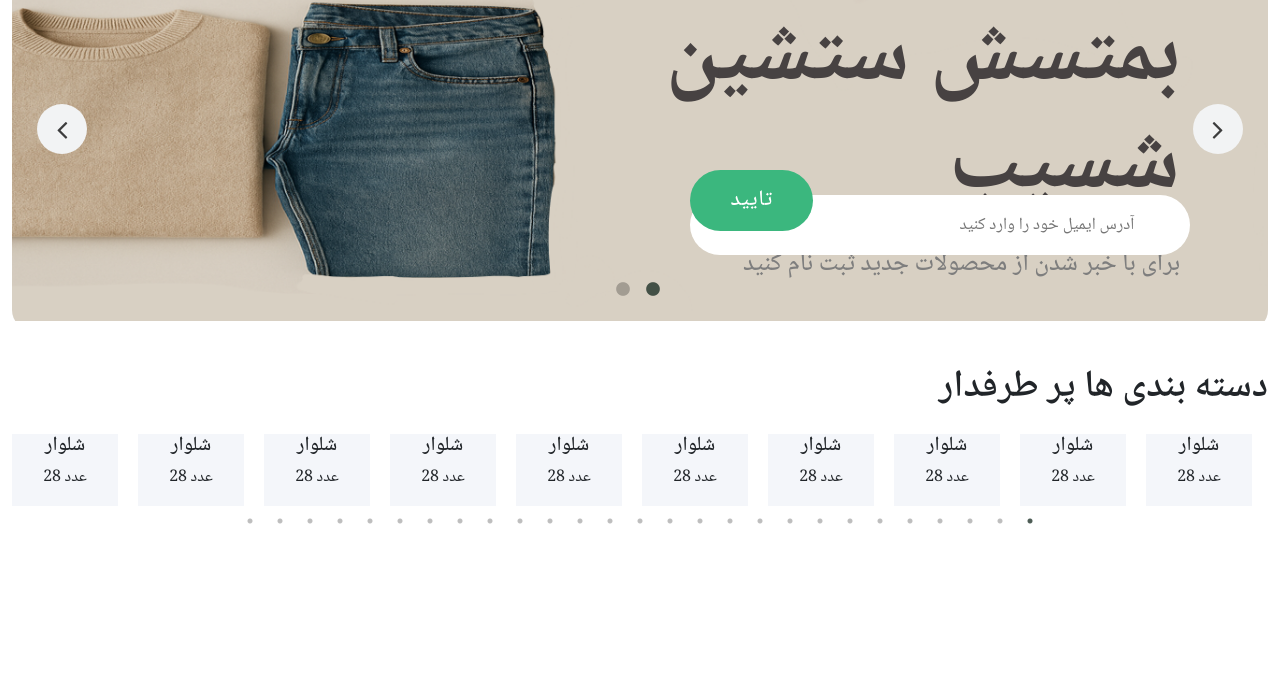
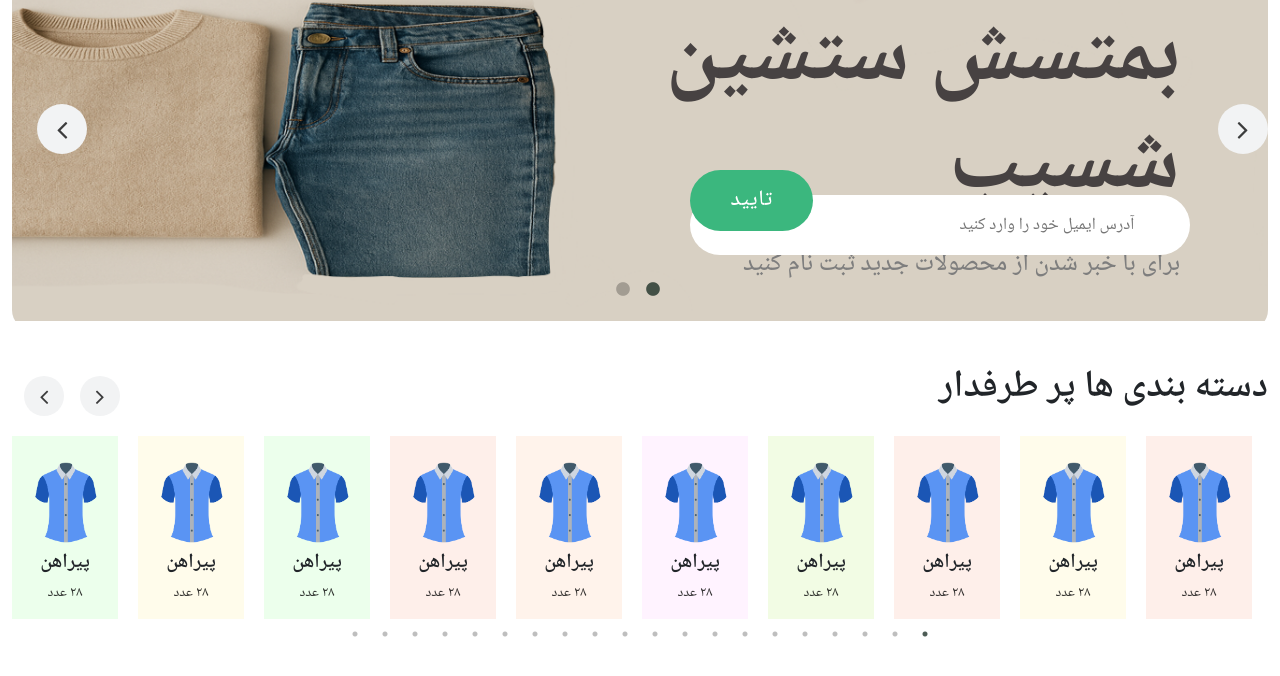
Before and after one commit to nima256/react-ecommerce, a React (Create React App) app: page / in a window 1280 px wide. Shown: the part 274-950 px from the top of the page. Built offline with nearby package versions, Linux system fonts and the light colour scheme; no server answers; some icons are missing.

Commit message:
Finishing Popular Categories

```diff
--- a/src/App.css
+++ b/src/App.css
@@ -30,4 +30,5 @@
 .hd {
   font-size: 38px !important;
   font-weight: 600 !important;
+  margin-bottom: 25px;
 }
--- a/src/components/catSlider/catSlider.css
+++ b/src/components/catSlider/catSlider.css
@@ -10,7 +10,6 @@
 
 .cat_slider_main .item {
   height: auto !important;
-  background: #f4f6fa !important;
   display: flex;
   align-items: center;
   justify-content: center;
@@ -22,4 +21,34 @@
   align-items: center;
   justify-content: center;
   flex-direction: column;
+  padding: 15px;
 }
+
+.cat_slider_main .item .info .categoryImg {
+  width: 100px !important;
+  height: 100px !important;
+}
+
+.cat_slider_main .item .info h5 {
+  font-weight: 600 !important;
+}
+
+.cat_slider_main .item .info p {
+  font-size: 14px;
+  opacity: 0.8;
+  color: #000;
+  margin-bottom: 0px;
+}
+.cat_slider_main .slick-arrow {
+  zoom: 80%;
+}
+.cat_slider_main .slick-arrow.slick-next {
+  top: -50px !important;
+  left: 85px !important;
+}
+
+.cat_slider_main .slick-arrow.slick-prev {
+  top: -50px !important;
+  left: 15px !important;
+  right: inherit !important;
+}
--- a/src/components/catSlider/catSlider.js
+++ b/src/components/catSlider/catSlider.js
@@ -1,14 +1,39 @@
 import "./catSlider.css";
+import categoryImg from "../../assets/images/category-image.png";
 import Slider from "react-slick";
+import { useState } from "react";
 
 const CatSlider = () => {
+  const [itemBg, setItemBg] = useState([
+    "#fffceb",
+    "#ecffec",
+    "#feefea",
+    "#fff3eb",
+    "#fff3ff",
+    "#f2fce4",
+    "#feefea",
+    "#fffceb",
+    "#feefea",
+    "#ecffec",
+    "#fffceb",
+    "#ecffec",
+    "#feefea",
+    "#fff3eb",
+    "#fff3ff",
+    "#f2fce4",
+    "#feefea",
+    "#fffceb",
+    "#feefea",
+    "#ecffec",
+  ]);
+
   const settings = {
     dots: true,
     infinite: true,
     speed: 500,
     slidesToShow: 10,
     slidesToScroll: 1,
-    arrows: false,
+    arrows: true,
     rtl: true,
   };
 
@@ -18,195 +43,95 @@ const CatSlider = () => {
         <div className="container-fluid cat-container">
           <h2 className="hd">دسته بندی ها پر طرفدار</h2>
           <Slider {...settings} className="cat_slider_main">
-            <div className="item">
+            {itemBg.length !== 0 &&
+              itemBg.map((item, index) => {
+                return (
+                  <div className="item">
+                    <div className="info" style={{ background: item }}>
+                      <img src={categoryImg} alt="" className="categoryImg" />
+                      <h5>پیراهن</h5>
+                      <p dir="rtl">۲۸ عدد</p>
+                    </div>
+                  </div>
+                );
+              })}
+            {/* <div className="item">
               <div className="info">
-                <img src="" alt="" />
-                <h5>شلوار</h5>
-                <p>28 عدد</p>
+                <img src={categoryImg} alt="" className="categoryImg" />
+                <h5>پیراهن</h5>
+                <p dir="rtl">۲۸ عدد</p>
               </div>
             </div>
             <div className="item">
               <div className="info">
-                <img src="" alt="" />
-                <h5>شلوار</h5>
-                <p>28 عدد</p>
+                <img src={categoryImg} alt="" className="categoryImg" />
+                <h5>تی شرت</h5>
+                <p dir="rtl">۲۸ عدد</p>
               </div>
             </div>
             <div className="item">
               <div className="info">
-                <img src="" alt="" />
+                <img src={categoryImg} alt="" className="categoryImg" />
                 <h5>شلوار</h5>
-                <p>28 عدد</p>
+                <p dir="rtl">۲۸ عدد</p>{" "}
               </div>
             </div>
             <div className="item">
               <div className="info">
-                <img src="" alt="" />
-                <h5>شلوار</h5>
-                <p>28 عدد</p>
+                <img src={categoryImg} alt="" className="categoryImg" />
+                <h5>کفش</h5>
+                <p dir="rtl">۲۸ عدد</p>{" "}
               </div>
             </div>
             <div className="item">
               <div className="info">
-                <img src="" alt="" />
-                <h5>شلوار</h5>
-                <p>28 عدد</p>
+                <img src={categoryImg} alt="" className="categoryImg" />
+                <h5>کاپشن</h5>
+                <p dir="rtl">۲۸ عدد</p>{" "}
               </div>
             </div>
             <div className="item">
               <div className="info">
-                <img src="" alt="" />
-                <h5>شلوار</h5>
-                <p>28 عدد</p>
+                <img src={categoryImg} alt="" className="categoryImg" />
+                <h5>شلوارک</h5>
+                <p dir="rtl">۲۸ عدد</p>{" "}
               </div>
             </div>
             <div className="item">
               <div className="info">
-                <img src="" alt="" />
-                <h5>شلوار</h5>
-                <p>28 عدد</p>
+                <img src={categoryImg} alt="" className="categoryImg" />
+                <h5>تاب</h5>
+                <p dir="rtl">۲۸ عدد</p>{" "}
               </div>
             </div>
             <div className="item">
               <div className="info">
-                <img src="" alt="" />
-                <h5>شلوار</h5>
-                <p>28 عدد</p>
+                <img src={categoryImg} alt="" className="categoryImg" />
+                <h5>کفش</h5>
+                <p dir="rtl">۲۸ عدد</p>{" "}
               </div>
             </div>
             <div className="item">
               <div className="info">
-                <img src="" alt="" />
-                <h5>شلوار</h5>
-                <p>28 عدد</p>
+                <img src={categoryImg} alt="" className="categoryImg" />
+                <h5>کاپشن</h5>
+                <p dir="rtl">۲۸ عدد</p>{" "}
               </div>
             </div>
             <div className="item">
               <div className="info">
-                <img src="" alt="" />
-                <h5>شلوار</h5>
-                <p>28 عدد</p>
+                <img src={categoryImg} alt="" className="categoryImg" />
+                <h5>شلوارک</h5>
+                <p dir="rtl">۲۸ عدد</p>{" "}
               </div>
             </div>
             <div className="item">
               <div className="info">
-                <img src="" alt="" />
-                <h5>شلوار</h5>
-                <p>28 عدد</p>
+                <img src={categoryImg} alt="" className="categoryImg" />
+                <h5>تاب</h5>
+                <p dir="rtl">۲۸ عدد</p>{" "}
               </div>
-            </div>
-            <div className="item">
-              <div className="info">
-                <img src="" alt="" />
-                <h5>شلوار</h5>
-                <p>28 عدد</p>
-              </div>
-            </div>
-            <div className="item">
-              <div className="info">
-                <img src="" alt="" />
-                <h5>شلوار</h5>
-                <p>28 عدد</p>
-              </div>
-            </div>
-            <div className="item">
-              <div className="info">
-                <img src="" alt="" />
-                <h5>شلوار</h5>
-                <p>28 عدد</p>
-              </div>
-            </div>
-            <div className="item">
-              <div className="info">
-                <img src="" alt="" />
-                <h5>شلوار</h5>
-                <p>28 عدد</p>
-              </div>
-            </div>
-            <div className="item">
-              <div className="info">
-                <img src="" alt="" />
-                <h5>شلوار</h5>
-                <p>28 عدد</p>
-              </div>
-            </div>
-            <div className="item">
-              <div className="info">
-                <img src="" alt="" />
-                <h5>شلوار</h5>
-                <p>28 عدد</p>
-              </div>
-            </div>
-            <div className="item">
-              <div className="info">
-                <img src="" alt="" />
-                <h5>شلوار</h5>
-                <p>28 عدد</p>
-              </div>
-            </div>
-            <div className="item">
-              <div className="info">
-                <img src="" alt="" />
-                <h5>شلوار</h5>
-                <p>28 عدد</p>
-              </div>
-            </div>
-            <div className="item">
-              <div className="info">
-                <img src="" alt="" />
-                <h5>شلوار</h5>
-                <p>28 عدد</p>
-              </div>
-            </div>
-            <div className="item">
-              <div className="info">
-                <img src="" alt="" />
-                <h5>شلوار</h5>
-                <p>28 عدد</p>
-              </div>
-            </div>
-            <div className="item">
-              <div className="info">
-                <img src="" alt="" />
-                <h5>شلوار</h5>
-                <p>28 عدد</p>
-              </div>
-            </div>
-            <div className="item">
-              <div className="info">
-                <img src="" alt="" />
-                <h5>شلوار</h5>
-                <p>28 عدد</p>
-              </div>
-            </div>
-            <div className="item">
-              <div className="info">
-                <img src="" alt="" />
-                <h5>شلوار</h5>
-                <p>28 عدد</p>
-              </div>
-            </div>
-            <div className="item">
-              <div className="info">
-                <img src="" alt="" />
-                <h5>شلوار</h5>
-                <p>28 عدد</p>
-              </div>
-            </div>
-            <div className="item">
-              <div className="info">
-                <img src="" alt="" />
-                <h5>شلوار</h5>
-                <p>28 عدد</p>
-              </div>
-            </div>
-            <div className="item">
-              <div className="info">
-                <img src="" alt="" />
-                <h5>شلوار</h5>
-                <p>28 عدد</p>
-              </div>
-            </div>
+            </div> */}
           </Slider>
         </div>
       </div>
--- a/src/components/header/header.js
+++ b/src/components/header/header.js
@@ -26,12 +26,8 @@ const Header = () => {
     "پیراهن",
     "تی شرت",
     "شلوار",
-    "کلاه",
     "کفش",
-    "کت",
-    "عینک",
     "کاپشن",
-    "جوراب",
     "شلوارک",
     "تاب",
   ]);
--- a/src/pages/Home/slider/slider.css
+++ b/src/pages/Home/slider/slider.css
@@ -21,22 +21,22 @@
 }
 
 .slick-arrow.slick-next {
+  left: 96% !important;
+}
+
+.slick-arrow.slick-prev {
   left: 2% !important;
 }
 
-.slick-arrow.slick-prev {
-  right: 2% !important;
-}
-
 .slick-prev:before {
-  content: "\f105" !important;
+  content: "\f104" !important;
   font-family: FontAwesome !important;
   font-size: 30px !important;
   color: #000;
 }
 
 .slick-next:before {
-  content: "\f104" !important;
+  content: "\f105" !important;
   font-family: FontAwesome !important;
   font-size: 30px !important;
   color: #000;
```
Also changed, not shown: src/assets/images/category-image.png (added).
